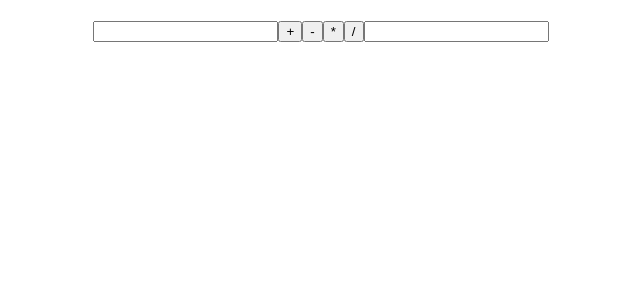
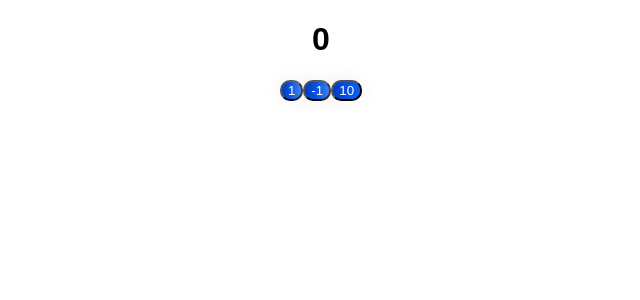
Before and after one commit to MishaPetrovskui/React-Class, a React (Create React App) app: page / in a window 1280 px wide. Shown: the top 300 px of the page, without its empty margins (319-959 px from the left). Built offline with nearby package versions, Linux system fonts and the light colour scheme.

Commit message:
create clicker

```diff
--- a/src/App.js
+++ b/src/App.js
@@ -1,68 +1,29 @@
 import "./styles.css";
 import { useState } from "react";
 
-function Hello() {
-  alert("Hello USER");
-}
+function Counted({ btn1, btn2, btn3 }) {
+  const [clicked, setClick] = useState(0);
 
-export default function App() {
-  // const [header, setHeader] = useState("My first React APP");
-  // const [inputText, setInputText] = useState("");
-  const [input1, setInput1] = useState("");
-  const [input2, setInput2] = useState("");
-  const [output, setOutput] = useState("");
-
-  // function changeHeader() {
-  //   setHeader(inputText);
-  // }
-  function plusMath() {
-    setOutput(Number(input1) + Number(input2));
-  }
-
-  function minusMath() {
-    setOutput(Number(input1) - Number(input2));
-  }
-
-  function multiplyMath() {
-    setOutput(Number(input1) * Number(input2));
-  }
-
-  function divideMath() {
-    setOutput(Number(input1) / Number(input2));
+  function Click(input) {
+    setClick(clicked + input);
   }
 
   return (
     <>
-      {/* <div className="App">
-        <h1>{header}</h1>
-        <h2>Start editing to see some magic happen!</h2>
-        <button onClick={changeHeader}>Click</button>
-      </div>
-      <div>
-        <input
-          type="text"
-          value={inputText}
-          onChange={(event) => setInputText(event.target.value)}
-        />
-        <button onClick={changeHeader}>changeHeader</button>
-      </div> */}
       <div className="App">
-        <h1>{output}</h1>
-        <input
-          type="text"
-          value={input1}
-          onChange={(event) => setInput1(event.target.value)}
-        />
-        <button onClick={plusMath}>+</button>
-        <button onClick={minusMath}>-</button>
-        <button onClick={multiplyMath}>*</button>
-        <button onClick={divideMath}>/</button>
-        <input
-          type="text"
-          value={input2}
-          onChange={(event) => setInput2(event.target.value)}
-        />
+        <h1>{clicked}</h1>
+        <button onClick={() => Click(btn1)}>{btn1}</button>
+        <button onClick={() => Click(btn2)}>{btn2}</button>
+        <button onClick={() => Click(btn3)}>{btn3}</button>
       </div>
     </>
   );
 }
+
+export default function App() {
+  return (
+    <>
+      <Counted btn1={1} btn2={-1} btn3={10} />
+    </>
+  );
+}
--- a/src/styles.css
+++ b/src/styles.css
@@ -2,3 +2,22 @@
   font-family: sans-serif;
   text-align: center;
 }
+
+button {
+  text-align: center;
+  transition: 0.5s;
+  background-size: 200%;
+  color: white;
+  box-shadow: 0 0 20px #eee;
+  border-radius: 10px;
+  background-image: linear-gradient(
+    to right,
+    #003cc5 0%,
+    #0b63f6 51%,
+    #003cc5 100%
+  );
+}
+
+button:hover {
+  background-position: right center;
+}
```
